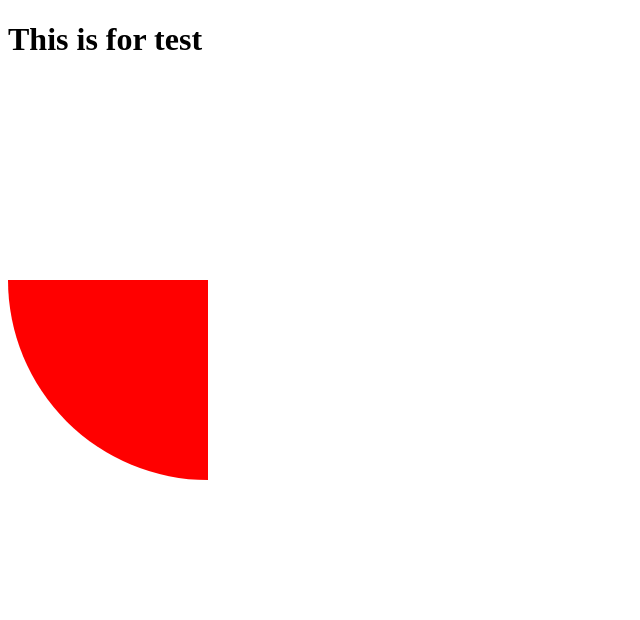
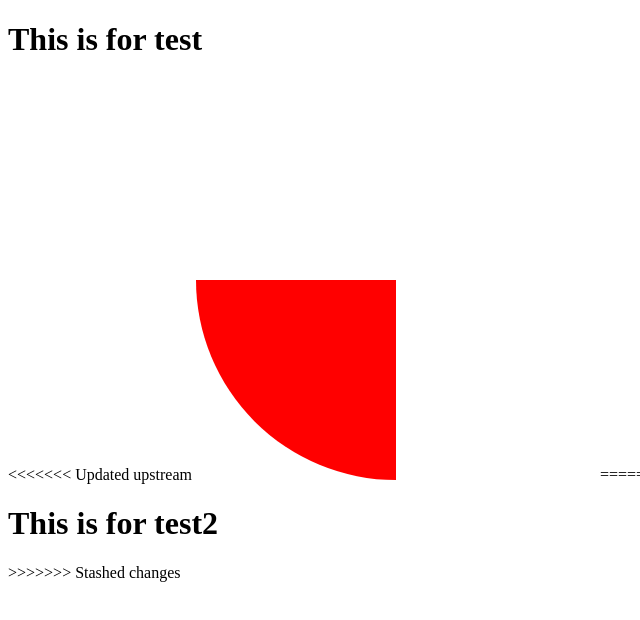
Before and after one commit to ChaturaD93/myFirst, a plain HTML site: page index - 3.html in a window 1280 px wide. Shown: the whole page, without its empty margins (0-640 px from the left). Drawn offline with Linux system fonts and the light colour scheme.

Commit message:
Update index - 3.html
test2

```diff
--- a/index - 3.html
+++ b/index - 3.html
@@ -7,6 +7,7 @@
 	</head>
 	<body>
         <h1>This is for test</h1>
+<<<<<<< Updated upstream
 		<canvas id="tryArc" width="400" height="400"></canvas>
 		<script>
 
@@ -20,6 +21,11 @@
       ctx.fill();
       // ctx.stroke();/
 		</script>
+=======
+
+        <h1>This is for test2</h1>
+
+>>>>>>> Stashed changes
 
 
 	</body>
```
